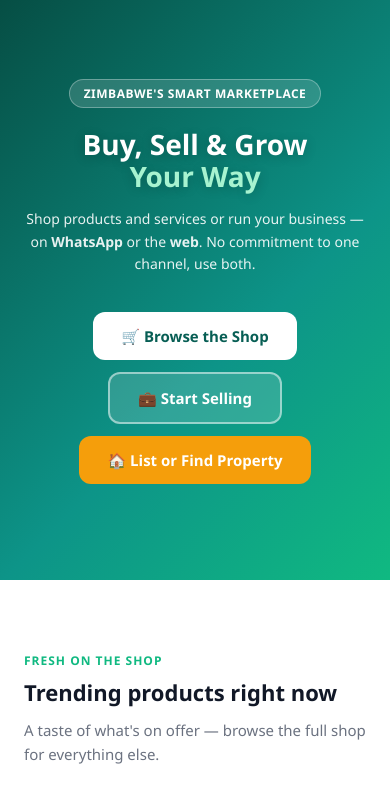
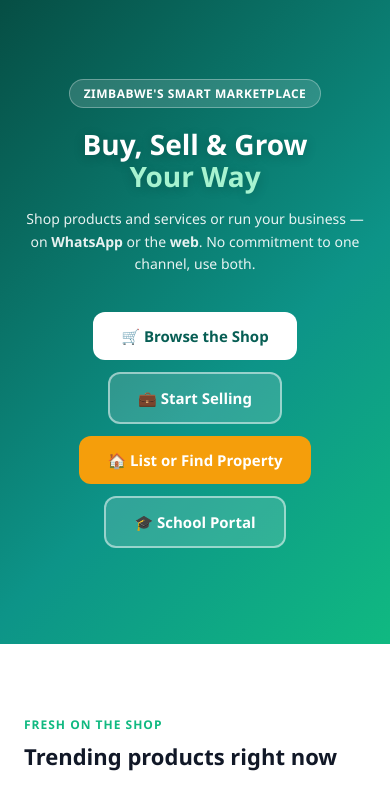
Before and after one commit to TerryTaku2/Chatbot, a Flask app: page / in a window 390 px wide. Shown: the part 61-846 px from the top of the page. Run offline with Flask 3, Linux system fonts and the light colour scheme; data that the repository does not hold is empty; parts of the project's set-up code (start-up, migrations or seed data) failed here and were passed over; some libraries are stand-ins or nearby versions.

Commit message:
Add School Portal button to landing hero; keep /school out of the offline cache
The nav link is hidden on phones (hide-sm), so most visitors never saw
it. The service worker also cached /school pages and their API responses,
which hold signed-in financial data.

Co-Authored-By: Claude Opus 5.5 <noreply@anthropic.com>

```diff
--- a/static/js/sw.js
+++ b/static/js/sw.js
@@ -49,7 +49,9 @@ self.addEventListener('fetch', e => {
     url.pathname.startsWith('/socket.io/') ||
     url.pathname.startsWith('/admin') ||
     url.pathname.startsWith('/accommodation/admin') ||
-    url.pathname.startsWith('/seller/')
+    url.pathname.startsWith('/seller/') ||
+    /* School system: signed-in financial data must never sit in the offline cache */
+    url.pathname.startsWith('/school/')
   ) return;
 
   /* Static assets — cache first, then network */
--- a/templates/landing.html
+++ b/templates/landing.html
@@ -199,6 +199,7 @@
     <a href="/shop" class="btn-white">🛒 Browse the Shop</a>
     <a href="/register" class="btn-ghost">💼 Start Selling</a>
     <a href="/accommodation/browse" class="btn-amber">🏠 List or Find Property</a>
+    <a href="/school/" class="btn-ghost">🎓 School Portal</a>
   </div>
 </div>
 
```
